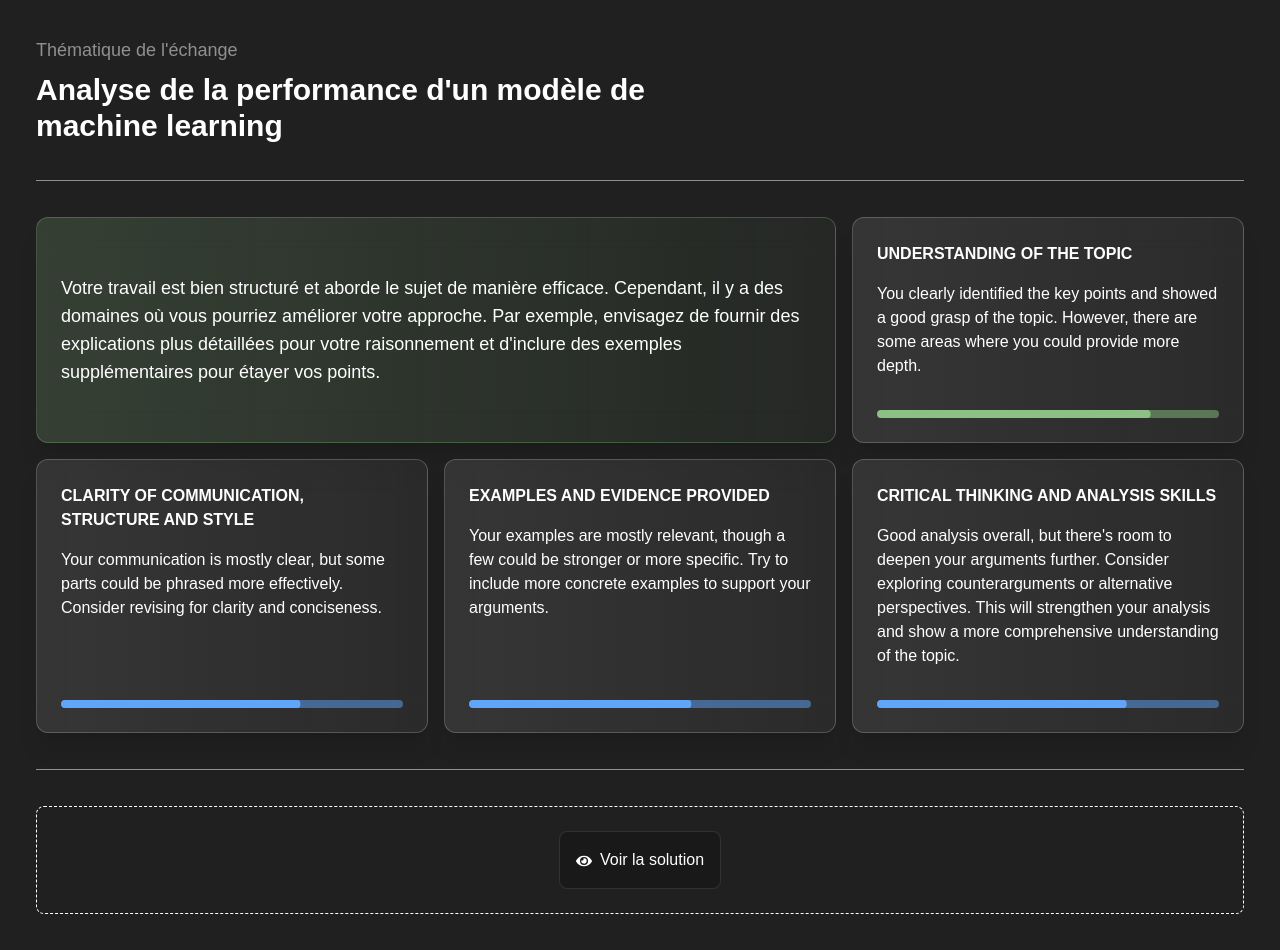
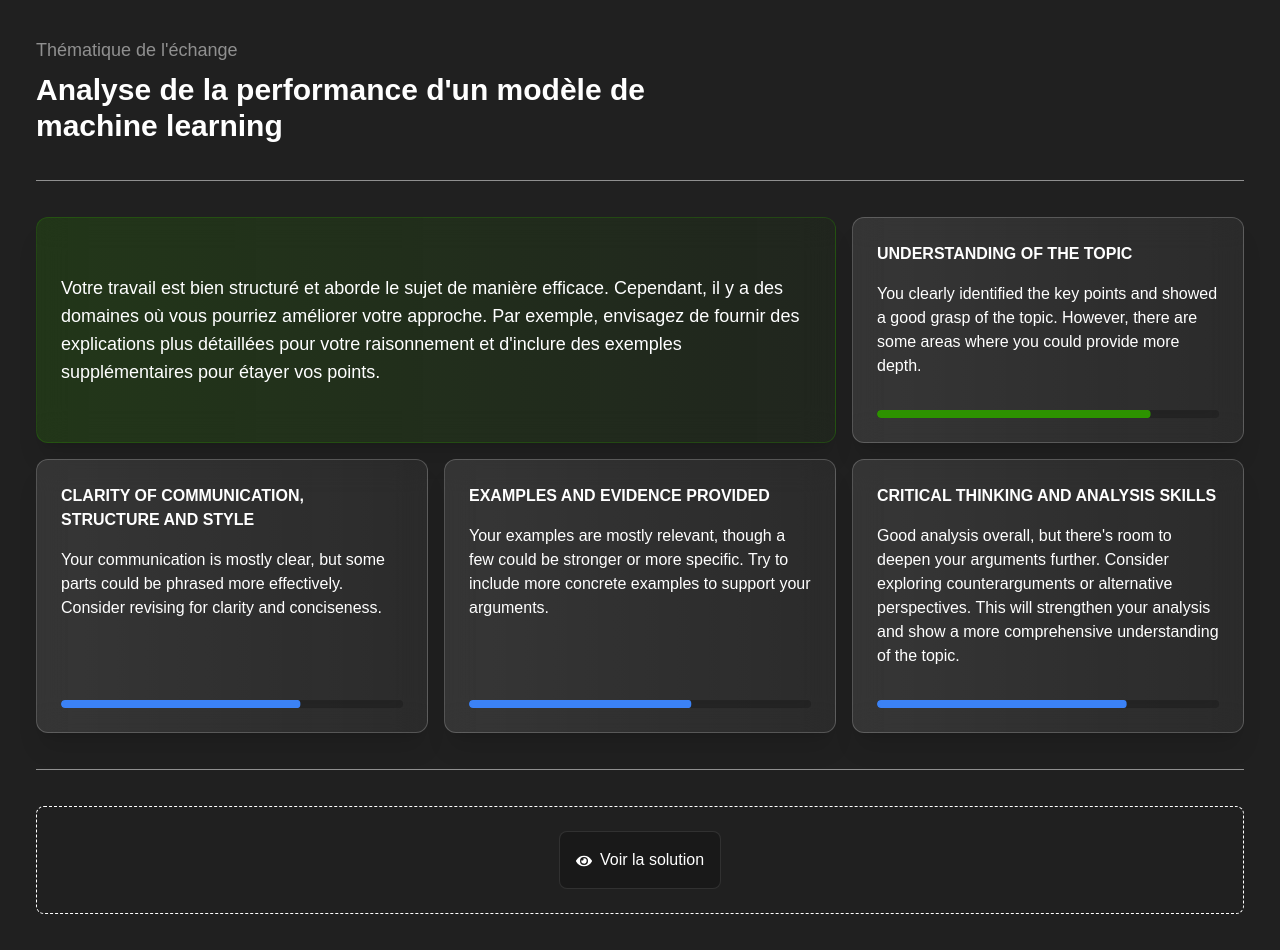
Before and after one commit to arthur-vera/sandbox, a Next.js app: page /grid-version in a window 1280 px wide. Built offline with nearby package versions, Linux system fonts and the light colour scheme.

Commit message:
grid last version

```diff
--- a/app/(feedback-pages)/grid-version/page.tsx
+++ b/app/(feedback-pages)/grid-version/page.tsx
@@ -5,8 +5,8 @@ import Solution from "@/app/components/Solution/Solution";
 
 const page = () => {
   return (
-    <div className="bg-black-vup flex flex-col items-center justify-center">
-      <div className="wrapper max-w-7xl mx-auto p-9">
+    <div className="bg-black-vup flex flex-col items-center justify-center min-h-screen">
+      <div className="wrapper max-w-7xl mx-auto p-9 ">
         <Grid data={data} />
         <Solution data={data.solution} />
       </div>
--- a/app/components/Feedback/Charts/ProgressBars/ProgressBar.tsx
+++ b/app/components/Feedback/Charts/ProgressBars/ProgressBar.tsx
@@ -11,15 +11,15 @@ interface ProgressBarProps {
 const ProgressBar = ({ percentage, targetScore = 80 }: ProgressBarProps) => {
   const progressBarRef = useRef<HTMLDivElement>(null);
   const [bgBar, setBgBar] = useState("bg-gray-500");
-  const [bgBarContainer, setBgBarContainer] = useState("bg-gray-200");
+  const [bgBarContainer, setBgBarContainer] = useState("bg-black-vup/70");
 
   const getBackgroundColor = () => {
     if (percentage < targetScore!) {
       setBgBar("bg-feedback-progress");
-      setBgBarContainer("bg-feedback-progress/50");
+      // setBgBarContainer("bg-feedback-progress/50");
     } else {
       setBgBar("bg-feedback-success");
-      setBgBarContainer("bg-feedback-success/50");
+      // setBgBarContainer("bg-feedback-success/50");
     }
   };
 
--- a/app/globals.css
+++ b/app/globals.css
@@ -11,9 +11,9 @@
   --font-sans: var(--font-geist-sans);
   --font-mono: var(--font-geist-mono);
 
-  --color-feedback-success: #8cc084;
-  --color-feedback-success-rgba: "rgba(140, 192, 132, 0.5)";
-  --color-feedback-progress: #60a5fa;
+  --color-feedback-success: #2d9200;
+  --color-feedback-success-rgba: "rgba(71, 173, 26, 0.5)";
+  --color-feedback-progress: #3b82f6;
   --color-feedback-progress-rgba: "rgba(150, 196, 224, 0.5)";
   --color-feedback-dark: #1a1f2c;
   --color-feedback-darkgray: #2d3142;
```
